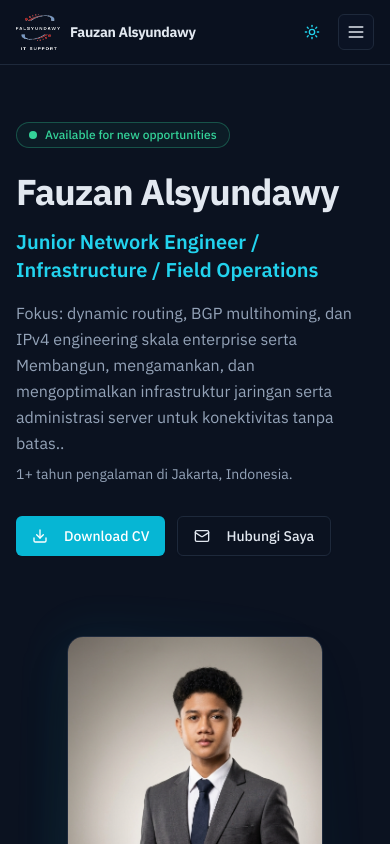
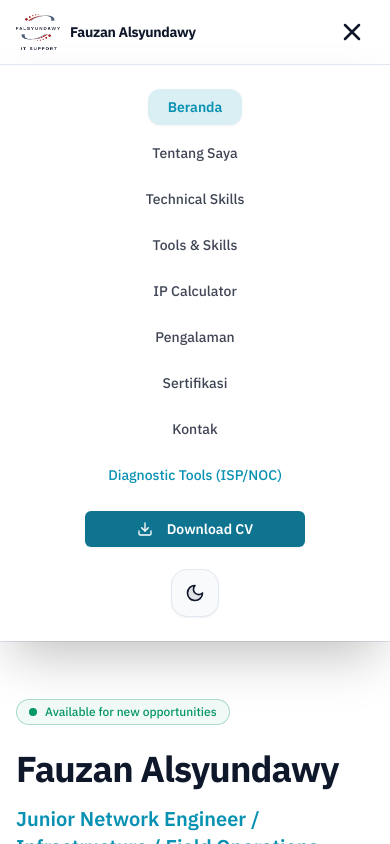
Before and after one commit to FauzanAlsyundawy/portofolio, a Next.js app: page / in a window 390 px wide. Both pictures are taken after a click on the button "Menu Navigasi". Shown: the top 844 px of the page. Built offline with nearby package versions, Linux system fonts and the light colour scheme.

Commit message:
fix(navbar): implement exact mobile dropdown navigation matching reference image

```diff
--- a/components/sections/navbar.tsx
+++ b/components/sections/navbar.tsx
@@ -4,10 +4,11 @@
 import Link from "next/link";
 import Image from "next/image";
 import { Button } from "@/components/ui/button";
-import { Menu, X, Download, Sun, Moon } from "lucide-react";
+import { Download, Sun, Moon } from "lucide-react";
 import { personal } from "@/data/config";
 
 const navLinks = [
+  { href: "/#hero", label: "Beranda" },
   { href: "/#about", label: "Tentang Saya" },
   { href: "/#technical-skills", label: "Technical Skills" },
   { href: "/#skills", label: "Tools & Skills" },
@@ -39,20 +40,6 @@
     } catch {}
   }, []);
 
-  // Lock body scroll and listen for Escape key when mobile menu is open
-  useEffect(() => {
-    if (!mobileMenuOpen) return;
-    const onKey = (e: KeyboardEvent) => {
-      if (e.key === "Escape") setMobileMenuOpen(false);
-    };
-    document.addEventListener("keydown", onKey);
-    document.body.style.overflow = "hidden";
-    return () => {
-      document.removeEventListener("keydown", onKey);
-      document.body.style.overflow = "";
-    };
-  }, [mobileMenuOpen]);
-
   const toggleDark = () => {
     const nextDark = !dark;
     setDark(nextDark);
@@ -71,7 +58,7 @@
   };
 
   return (
-    <header className="sticky top-0 z-50 w-full bg-canvas/90 backdrop-blur-md border-b border-border transition-all duration-200">
+    <header className="sticky top-0 z-50 w-full bg-canvas/95 backdrop-blur-md border-b border-border transition-all duration-200">
       <div className="mx-auto flex h-16 sm:h-20 max-w-7xl items-center justify-between px-4 sm:px-6 lg:px-8 gap-4">
         {/* Logo and Brand */}
         <Link
@@ -147,109 +134,98 @@
           </div>
         </nav>
 
-        {/* Mobile & Tablet Trigger Buttons */}
-        <div className="flex lg:hidden items-center gap-2">
-          {/* Light / Dark Mode Toggle */}
-          <Button
-            size="icon"
-            variant="ghost"
-            aria-label={dark ? "Aktifkan mode terang" : "Aktifkan mode gelap"}
-            title={dark ? "Mode Terang" : "Mode Gelap"}
-            onClick={toggleDark}
-            className="h-9 w-9 text-muted hover:text-ink cursor-pointer"
-          >
-            {mounted && dark ? (
-              <Sun className="h-4 w-4 text-signal" />
-            ) : (
-              <Moon className="h-4 w-4" />
-            )}
-          </Button>
-
-          {/* Hamburger Navigation Button (3 Bars) */}
+        {/* Mobile Hamburger Button (Only 3 clean horizontal bars on top right, exactly like reference) */}
+        <div className="flex lg:hidden items-center">
           <button
             type="button"
             onClick={() => setMobileMenuOpen(!mobileMenuOpen)}
-            className="flex items-center justify-center h-9 w-9 rounded-md border border-border bg-surface/50 hover:bg-surface text-ink transition-colors cursor-pointer focus:outline-none focus-visible:ring-2 focus-visible:ring-signal"
-            aria-label="Buka Menu Navigasi"
+            className="p-2 text-ink hover:text-signal rounded-md transition-colors cursor-pointer focus:outline-none"
+            aria-label="Menu Navigasi"
             aria-expanded={mobileMenuOpen}
           >
+            <svg
+              className="w-7 h-7 text-ink"
+              viewBox="0 0 24 24"
+              fill="none"
+              stroke="currentColor"
+              strokeWidth="2.2"
+              strokeLinecap="round"
+              strokeLinejoin="round"
+            >
               {mobileMenuOpen ? (
-              <X className="h-5 w-5" />
+                <>
+                  <line x1="18" y1="6" x2="6" y2="18" />
+                  <line x1="6" y1="6" x2="18" y2="18" />
+                </>
               ) : (
-              <Menu className="h-5 w-5" />
+                <>
+                  <line x1="4" y1="6" x2="20" y2="6" />
+                  <line x1="4" y1="12" x2="20" y2="12" />
+                  <line x1="4" y1="18" x2="20" y2="18" />
+                </>
               )}
+            </svg>
           </button>
         </div>
       </div>
 
-      {/* Mobile Drawer (Backdrop + Slide-out Navigation) */}
+      {/* Mobile Dropdown Menu (Centered stack directly below header, exactly matching reference image) */}
       {mobileMenuOpen && (
-        <div className="fixed inset-0 z-50 lg:hidden">
-          {/* Backdrop Overlay */}
-          <div
-            className="fixed inset-0 bg-black/60 backdrop-blur-xs transition-opacity duration-200"
-            onClick={() => setMobileMenuOpen(false)}
-            aria-hidden="true"
-          />
-
-          {/* Drawer Menu */}
-          <div
-            className="fixed top-0 right-0 bottom-0 w-80 max-w-[85vw] bg-canvas border-l border-border shadow-2xl p-6 z-50 flex flex-col justify-between overflow-y-auto animate-in slide-in-from-right duration-200"
-            role="dialog"
-            aria-modal="true"
-            aria-label="Menu Navigasi Mobile"
-          >
-            <div>
-              {/* Header inside drawer */}
-              <div className="flex items-center justify-between pb-4 mb-4 border-b border-border/70">
-                <span className="font-mono text-xs uppercase tracking-wider text-muted font-semibold">
-                  Menu Navigasi
-                </span>
-                <button
-                  type="button"
-                  onClick={() => setMobileMenuOpen(false)}
-                  className="rounded-md p-1.5 text-muted hover:text-ink hover:bg-surface transition-colors cursor-pointer"
-                  aria-label="Tutup Menu"
-                >
-                  <X className="h-5 w-5" />
-                </button>
-              </div>
-
-              {/* Navigation Columns / Links */}
-              <nav className="flex flex-col gap-1" aria-label="Mobile">
-                {navLinks.map((link) => (
+        <div className="lg:hidden w-full bg-canvas/98 border-t border-border shadow-2xl py-6 px-4 transition-all duration-200">
+          <nav className="flex flex-col items-center justify-center gap-2.5 text-center" aria-label="Mobile">
+            {navLinks.map((link, idx) => {
+              const isFirst = idx === 0;
+              return (
                 <Link
                   key={link.href}
                   href={link.href}
                   onClick={() => setMobileMenuOpen(false)}
-                    className="px-3.5 py-2.5 text-sm font-medium text-ink hover:text-signal hover:bg-surface/80 rounded-lg transition-colors flex items-center justify-between group"
+                  className={`text-sm font-medium transition-colors py-2 px-5 rounded-xl ${
+                    isFirst
+                      ? "bg-signal/15 text-signal font-semibold shadow-xs"
+                      : "text-ink/80 hover:text-signal hover:bg-surface"
+                  }`}
                 >
-                    <span>{link.label}</span>
-                    <span className="text-muted/40 group-hover:text-signal transition-colors text-xs">→</span>
+                  {link.label}
                 </Link>
-                ))}
+              );
+            })}
 
             <Link
               href="/tools"
               onClick={() => setMobileMenuOpen(false)}
-                  className="px-3.5 py-2.5 text-sm font-medium text-signal hover:bg-surface/80 rounded-lg transition-colors flex items-center justify-between border-t border-border/50 mt-2 pt-3"
+              className="text-sm font-medium text-signal hover:bg-surface py-2 px-5 rounded-xl transition-colors"
             >
-                  <span>Diagnostic Tools (ISP/NOC)</span>
-                  <span className="text-[10px] font-mono bg-surface px-1.5 py-0.5 rounded border border-border">/tools</span>
+              Diagnostic Tools (ISP/NOC)
             </Link>
-              </nav>
-            </div>
 
-            {/* Bottom Actions inside drawer */}
-            <div className="pt-6 border-t border-border/60 flex flex-col gap-3">
-              <Button size="sm" className="w-full h-10 font-semibold" asChild>
+            {/* Download CV */}
+            <div className="w-full max-w-[220px] pt-2">
+              <Button size="sm" className="w-full h-9 font-semibold" asChild>
                 <a href={personal.cvUrl} download onClick={() => setMobileMenuOpen(false)}>
                   <Download className="mr-2 h-4 w-4" />
-                  Download Curriculum Vitae
+                  Download CV
                 </a>
               </Button>
             </div>
+
+            {/* Centered Theme Toggle in Rounded Box (Exactly like reference image) */}
+            <div className="pt-3">
+              <button
+                type="button"
+                onClick={toggleDark}
+                className="flex items-center justify-center w-12 h-12 rounded-2xl border border-border bg-surface hover:bg-border/60 text-ink shadow-xs transition-colors cursor-pointer"
+                aria-label={dark ? "Aktifkan mode terang" : "Aktifkan mode gelap"}
+                title={dark ? "Mode Terang" : "Mode Gelap"}
+              >
+                {mounted && dark ? (
+                  <Sun className="h-5 w-5 text-signal" />
+                ) : (
+                  <Moon className="h-5 w-5 text-ink fill-ink/10" />
+                )}
+              </button>
             </div>
+          </nav>
         </div>
       )}
     </header>
```
Lines whose indentation alone changed are shown as unchanged.
